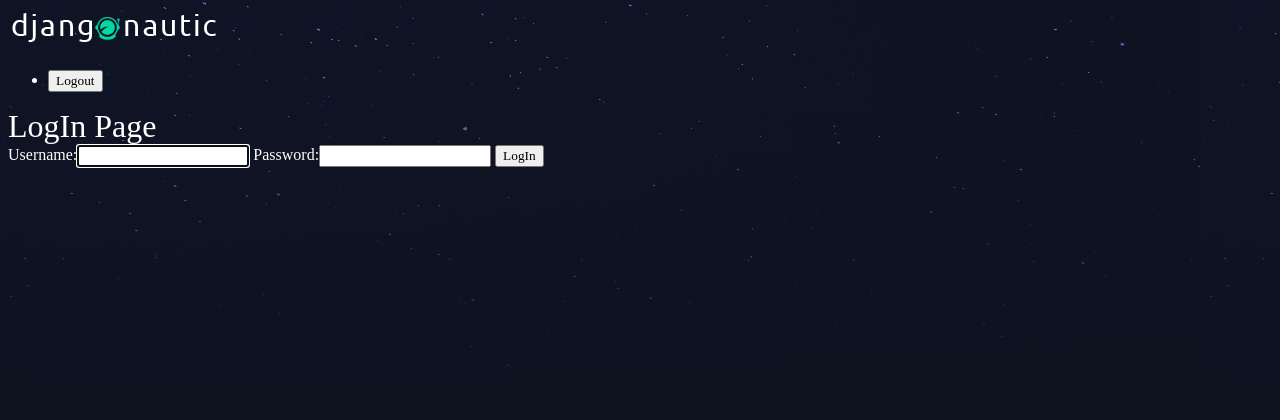
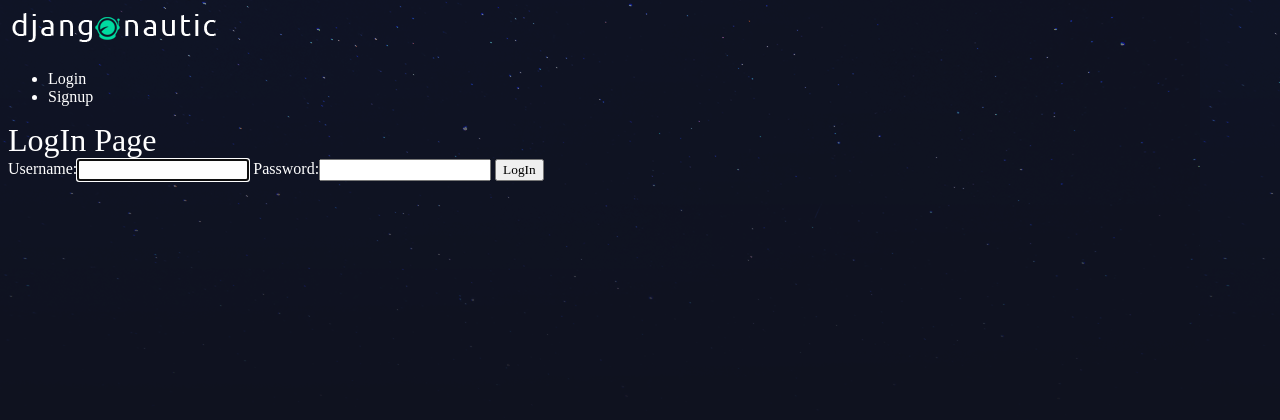
Before and after one commit to madboi01/first-django-project, a Django app: page /accounts/login/ in a window 1280 px wide. Shown: the top 420 px of the page. Run offline with Django 3.2, Linux system fonts and the light colour scheme.

Commit message:
Checking login status

```diff
--- a/djangofirst/templates/base_layout.html
+++ b/djangofirst/templates/base_layout.html
@@ -11,12 +11,17 @@
     <h1><a href="{% url 'article:list' %}"><img src="{% static 'logo.png' %}"/></a></h1>
     <nav>
         <ul>
+            {% if user.is_authenticated %}
                 <li>
                     <form class="logout-link" action="{% url 'accounts:logout' %}" method="post">
                         {% csrf_token %}
                         <button type="submit">Logout</button>
                     </form>
                 </li>
+                {% else %}
+                    <li><a href="{% url 'accounts:login' %}">Login</a></li>
+                    <li><a href="{% url 'accounts:signup' %}">Signup</a></li>
+                {% endif %}
         </ul>
     </nav>
     <div class="wrapper">
```
Lines whose indentation alone changed are shown as unchanged.
